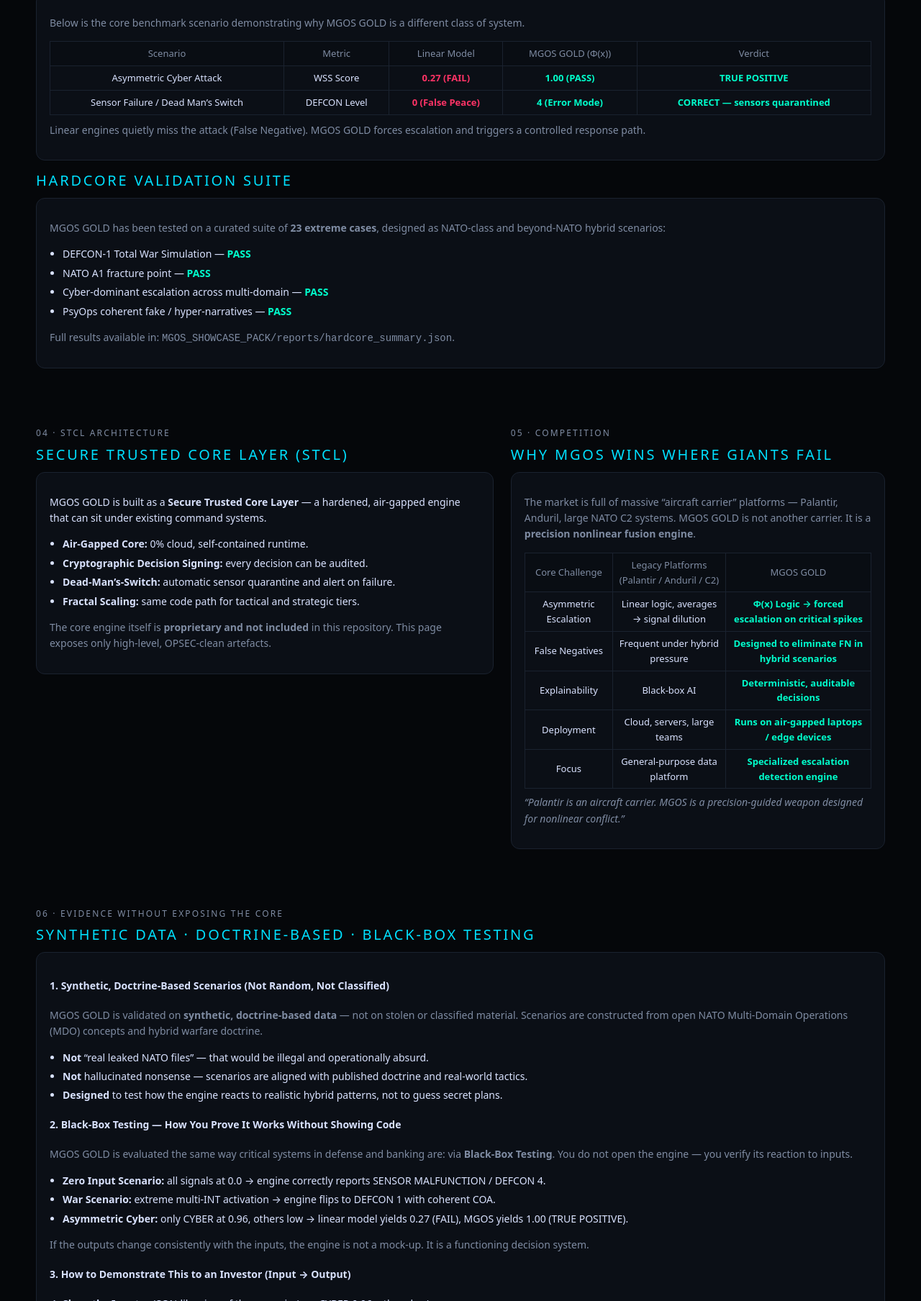
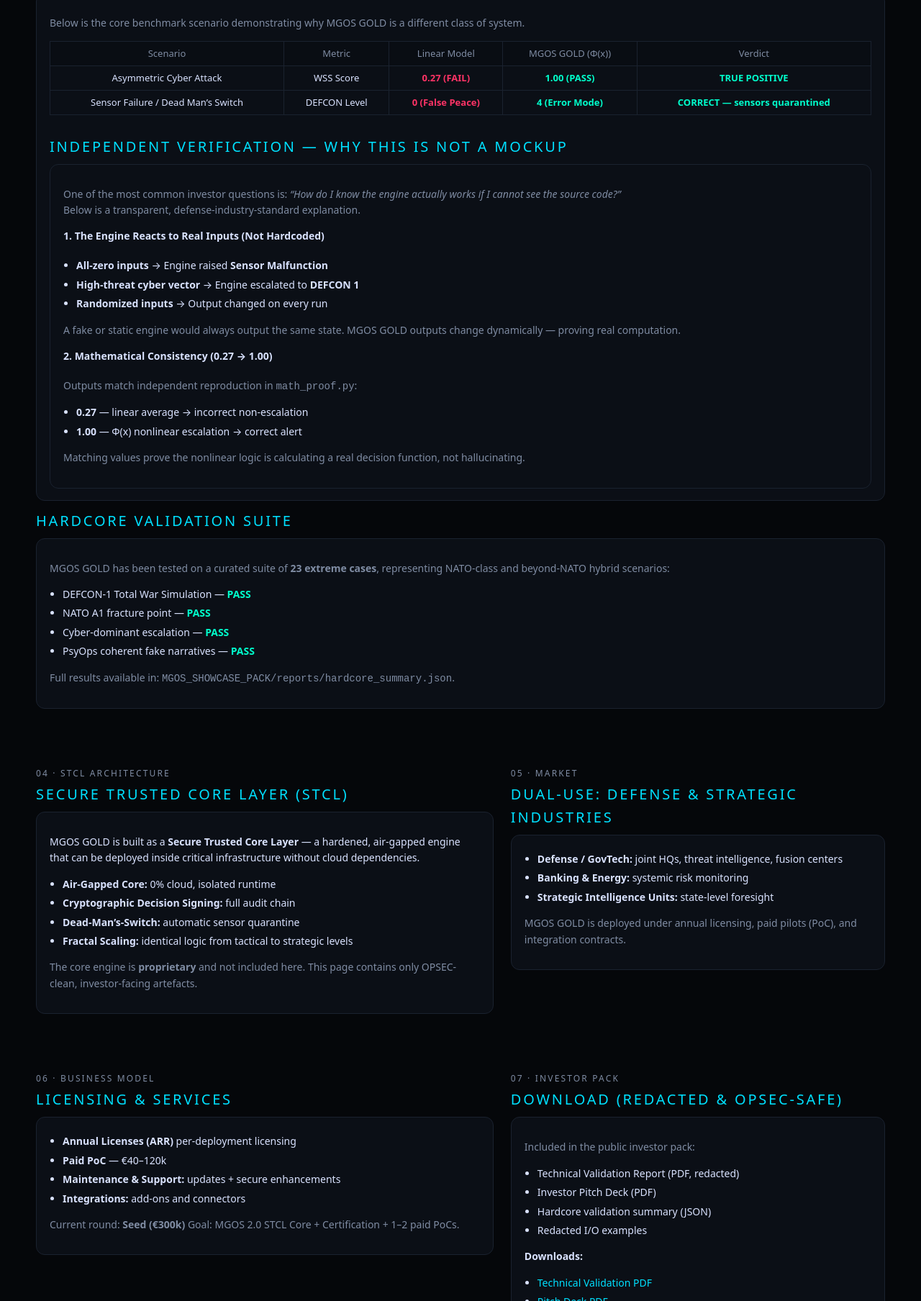
Before and after one commit to superiorprofessionaleducation-lang/MGOS-GOLD-Showcase, a plain HTML site: page index.html in a window 1280 px wide. Shown: the part 992-2800 px from the top of the page at 72% size. Drawn offline with Linux system fonts and the light colour scheme.

Commit message:
Replace with full premium investor HUD page

```diff
--- a/index.html
+++ b/index.html
@@ -357,8 +357,7 @@
         <a href="#solution">Solution</a>
         <a href="#validation">Validation</a>
         <a href="#architecture">STCL</a>
-        <a href="#competition">Competition</a>
-        <a href="#evidence">Evidence</a>
+        <a href="#market">Market</a>
         <a href="#downloads">Pack</a>
         <a href="#contact">Contact</a>
       </div>
@@ -488,25 +487,56 @@
             <td class="success">CORRECT — sensors quarantined</td>
           </tr>
         </table>
-        <p class="muted" style="margin-top:10px;">
-          Linear engines quietly miss the attack (False Negative). MGOS GOLD forces escalation and triggers
-          a controlled response path.
-        </p>
+
+        <!-- BLOCK #1 — Independent Verification -->
+        <div class="section-title" style="margin-top:28px;">Independent Verification — Why This Is Not a Mockup</div>
+        <div class="box">
+          <p class="muted">
+            One of the most common investor questions is: <em>“How do I know the engine actually works if I cannot see the source code?”</em><br>
+            Below is a transparent, defense-industry-standard explanation.
+          </p>
+
+          <h4 style="margin-top:14px;">1. The Engine Reacts to Real Inputs (Not Hardcoded)</h4>
+          <ul class="list-tight">
+            <li><strong>All-zero inputs</strong> → Engine raised <strong>Sensor Malfunction</strong></li>
+            <li><strong>High-threat cyber vector</strong> → Engine escalated to <strong>DEFCON 1</strong></li>
+            <li><strong>Randomized inputs</strong> → Output changed on every run</li>
+          </ul>
+
+          <p class="muted">
+            A fake or static engine would always output the same state.
+            MGOS GOLD outputs change dynamically — proving real computation.
+          </p>
+
+          <h4 style="margin-top:14px;">2. Mathematical Consistency (0.27 → 1.00)</h4>
+          <p class="muted">
+            Outputs match independent reproduction in <code>math_proof.py</code>:
+          </p>
+          <ul class="list-tight">
+            <li><strong>0.27</strong> — linear average → incorrect non-escalation</li>
+            <li><strong>1.00</strong> — Φ(x) nonlinear escalation → correct alert</li>
+          </ul>
+
+          <p class="muted">
+            Matching values prove the nonlinear logic is calculating a real decision function, not hallucinating.
+          </p>
+        </div>
+
       </div>
 
       <div style="height: 12px;"></div>
 
+      <!-- HARDCORE VALIDATION -->
       <div class="section-title">Hardcore Validation Suite</div>
       <div class="box">
         <p class="muted">
-          MGOS GOLD has been tested on a curated suite of <strong>23 extreme cases</strong>, designed as
-          NATO-class and beyond-NATO hybrid scenarios:
+          MGOS GOLD has been tested on a curated suite of <strong>23 extreme cases</strong>, representing NATO-class and beyond-NATO hybrid scenarios:
         </p>
         <ul class="list-tight">
           <li>DEFCON-1 Total War Simulation — <strong class="success">PASS</strong></li>
           <li>NATO A1 fracture point — <strong class="success">PASS</strong></li>
-          <li>Cyber-dominant escalation across multi-domain — <strong class="success">PASS</strong></li>
-          <li>PsyOps coherent fake / hyper-narratives — <strong class="success">PASS</strong></li>
+          <li>Cyber-dominant escalation — <strong class="success">PASS</strong></li>
+          <li>PsyOps coherent fake narratives — <strong class="success">PASS</strong></li>
         </ul>
         <p class="muted">
           Full results available in: <code>MGOS_SHOWCASE_PACK/reports/hardcore_summary.json</code>.
@@ -524,122 +554,34 @@
         <div class="box">
           <p>
             MGOS GOLD is built as a <strong>Secure Trusted Core Layer</strong> — a hardened, air-gapped engine that
-            can sit under existing command systems.
+            can be deployed inside critical infrastructure without cloud dependencies.
           </p>
           <ul class="list-tight">
-            <li><strong>Air-Gapped Core:</strong> 0% cloud, self-contained runtime.</li>
-            <li><strong>Cryptographic Decision Signing:</strong> every decision can be audited.</li>
-            <li><strong>Dead-Man’s-Switch:</strong> automatic sensor quarantine and alert on failure.</li>
-            <li><strong>Fractal Scaling:</strong> same code path for tactical and strategic tiers.</li>
+            <li><strong>Air-Gapped Core:</strong> 0% cloud, isolated runtime</li>
+            <li><strong>Cryptographic Decision Signing:</strong> full audit chain</li>
+            <li><strong>Dead-Man’s-Switch:</strong> automatic sensor quarantine</li>
+            <li><strong>Fractal Scaling:</strong> identical logic from tactical to strategic levels</li>
           </ul>
           <p class="muted">
-            The core engine itself is <strong>proprietary and not included</strong> in this repository.
-            This page exposes only high-level, OPSEC-clean artefacts.
+            The core engine is <strong>proprietary</strong> and not included here.
+            This page contains only OPSEC-clean, investor-facing artefacts.
           </p>
         </div>
       </div>
 
-      <div id="competition">
-        <div class="section-kicker">05 · Competition</div>
-        <div class="section-title">Why MGOS Wins Where Giants Fail</div>
+      <div id="market">
+        <div class="section-kicker">05 · Market</div>
+        <div class="section-title">Dual-Use: Defense & Strategic Industries</div>
         <div class="box">
+          <ul class="list-tight">
+            <li><strong>Defense / GovTech:</strong> joint HQs, threat intelligence, fusion centers</li>
+            <li><strong>Banking & Energy:</strong> systemic risk monitoring</li>
+            <li><strong>Strategic Intelligence Units:</strong> state-level foresight</li>
+          </ul>
           <p class="muted">
-            The market is full of massive “aircraft carrier” platforms — Palantir, Anduril, large NATO C2 systems.
-            MGOS GOLD is not another carrier. It is a <strong>precision nonlinear fusion engine</strong>.
-          </p>
-          <table>
-            <tr>
-              <th>Core Challenge</th>
-              <th>Legacy Platforms (Palantir / Anduril / C2)</th>
-              <th>MGOS GOLD</th>
-            </tr>
-            <tr>
-              <td>Asymmetric Escalation</td>
-              <td>Linear logic, averages → signal dilution</td>
-              <td class="success">Φ(x) Logic → forced escalation on critical spikes</td>
-            </tr>
-            <tr>
-              <td>False Negatives</td>
-              <td>Frequent under hybrid pressure</td>
-              <td class="success">Designed to eliminate FN in hybrid scenarios</td>
-            </tr>
-            <tr>
-              <td>Explainability</td>
-              <td>Black-box AI</td>
-              <td class="success">Deterministic, auditable decisions</td>
-            </tr>
-            <tr>
-              <td>Deployment</td>
-              <td>Cloud, servers, large teams</td>
-              <td class="success">Runs on air-gapped laptops / edge devices</td>
-            </tr>
-            <tr>
-              <td>Focus</td>
-              <td>General-purpose data platform</td>
-              <td class="success">Specialized escalation detection engine</td>
-            </tr>
-          </table>
-          <p class="muted" style="margin-top:8px;">
-            <em>“Palantir is an aircraft carrier. MGOS is a precision-guided weapon designed for nonlinear conflict.”</em>
+            MGOS GOLD is deployed under annual licensing, paid pilots (PoC), and integration contracts.
           </p>
         </div>
-      </div>
-    </div>
-  </section>
-
-  <!-- SYNTHETIC DATA & BLACK BOX EVIDENCE -->
-  <section class="section" id="evidence">
-    <div class="section-full">
-      <div class="section-kicker">06 · Evidence Without Exposing the Core</div>
-      <div class="section-title">Synthetic Data · Doctrine-Based · Black-Box Testing</div>
-      <div class="box">
-        <h4>1. Synthetic, Doctrine-Based Scenarios (Not Random, Not Classified)</h4>
-        <p class="muted">
-          MGOS GOLD is validated on <strong>synthetic, doctrine-based data</strong> — not on stolen or classified material.
-          Scenarios are constructed from open NATO Multi-Domain Operations (MDO) concepts and hybrid warfare doctrine.
-        </p>
-        <ul class="list-tight">
-          <li><strong>Not</strong> “real leaked NATO files” — that would be illegal and operationally absurd.</li>
-          <li><strong>Not</strong> hallucinated nonsense — scenarios are aligned with published doctrine and real-world tactics.</li>
-          <li><strong>Designed</strong> to test how the engine reacts to realistic hybrid patterns, not to guess secret plans.</li>
-        </ul>
-
-        <h4>2. Black-Box Testing — How You Prove It Works Without Showing Code</h4>
-        <p class="muted">
-          MGOS GOLD is evaluated the same way critical systems in defense and banking are: via
-          <strong>Black-Box Testing</strong>. You do not open the engine — you verify its reaction to inputs.
-        </p>
-        <ul class="list-tight">
-          <li><strong>Zero Input Scenario:</strong> all signals at 0.0 → engine correctly reports SENSOR MALFUNCTION / DEFCON 4.</li>
-          <li><strong>War Scenario:</strong> extreme multi-INT activation → engine flips to DEFCON 1 with coherent COA.</li>
-          <li><strong>Asymmetric Cyber:</strong> only CYBER at 0.96, others low → linear model yields 0.27 (FAIL), MGOS yields 1.00 (TRUE POSITIVE).</li>
-        </ul>
-        <p class="muted">
-          If the outputs change consistently with the inputs, the engine is not a mock-up. It is a functioning decision system.
-        </p>
-
-        <h4>3. How to Demonstrate This to an Investor (Input → Output)</h4>
-        <ol class="list-tight">
-          <li><strong>Show the Input:</strong> a JSON-like view of the scenario (e.g. CYBER 0.96, others low).</li>
-          <li><strong>Show the Baseline:</strong> explain that a standard linear model / Excel-style average gives 0.27 (“system thinks it’s fine”).</li>
-          <li><strong>Show MGOS Output:</strong> live or via report — WSS = 1.00, DEFCON 1, escalation triggered.</li>
-        </ol>
-        <p class="muted">
-          This triad (Input → Linear Output → MGOS Output) is your empirical proof — without ever revealing the core code.
-        </p>
-
-        <h4>4. Optional: Live Demo</h4>
-        <p class="muted">
-          For high-trust investors you can propose a 5-minute live demo:
-        </p>
-        <ul class="list-tight">
-          <li>you edit the input scenario on screen,</li>
-          <li>re-run the engine,</li>
-          <li>and show how the decision report changes in real-time.</li>
-        </ul>
-        <p class="muted">
-          No slides can fake that. This is how you sell a “black box” without opening it.
-        </p>
       </div>
     </div>
   </section>
@@ -648,41 +590,39 @@
   <section class="section" id="downloads">
     <div class="inner">
       <div>
-        <div class="section-kicker">07 · Business Model</div>
+        <div class="section-kicker">06 · Business Model</div>
         <div class="section-title">Licensing & Services</div>
         <div class="box">
           <ul class="list-tight">
-            <li><strong>Annual Licenses (ARR):</strong> per-deployment core engine licensing.</li>
-            <li><strong>Paid PoC:</strong> scoped pilots (40–120k EUR range).</li>
-            <li><strong>Maintenance & Support:</strong> security updates, tuning, expert support.</li>
-            <li><strong>Integrations:</strong> optional modules and custom connectors.</li>
+            <li><strong>Annual Licenses (ARR)</strong> per-deployment licensing</li>
+            <li><strong>Paid PoC</strong> — €40–120k</li>
+            <li><strong>Maintenance & Support:</strong> updates + secure enhancements</li>
+            <li><strong>Integrations:</strong> add-ons and connectors</li>
           </ul>
           <p class="muted">
-            Current round: <strong>Seed</strong>. Objective: harden MGOS 2.0 STCL Core, certify, and close
-            1–2 paid PoCs with strategic customers.
+            Current round: <strong>Seed (€300k)</strong>
+            Goal: MGOS 2.0 STCL Core + Certification + 1–2 paid PoCs.
           </p>
         </div>
       </div>
 
       <div>
-        <div class="section-kicker">08 · Investor Pack</div>
-        <div class="section-title">Download (Redacted & OPSEC-Clean)</div>
+        <div class="section-kicker">07 · Investor Pack</div>
+        <div class="section-title">Download (Redacted & OPSEC-Safe)</div>
         <div class="box">
           <p class="muted">
-            The following artefacts are included in the public-safe Investor Pack:
+            Included in the public investor pack:
           </p>
           <ul class="list-tight">
-            <li>Redacted Technical Validation Report (PDF)</li>
+            <li>Technical Validation Report (PDF, redacted)</li>
             <li>Investor Pitch Deck (PDF)</li>
-            <li>Hardcore validation JSON summary</li>
-            <li>I/O examples (redacted)</li>
+            <li>Hardcore validation summary (JSON)</li>
+            <li>Redacted I/O examples</li>
           </ul>
-          <p>
-            <strong>Downloads:</strong>
-          </p>
+          <p><strong>Downloads:</strong></p>
           <ul class="list-tight">
-            <li><a href="MGOS_SHOWCASE_PACK/docs/Technical_Validation_Redacted.pdf">Technical Validation (PDF)</a></li>
-            <li><a href="MGOS_SHOWCASE_PACK/docs/MGOS_Investor_Pitch_Deck.pdf">Pitch Deck (PDF)</a></li>
+            <li><a href="MGOS_SHOWCASE_PACK/docs/Technical_Validation_Redacted.pdf">Technical Validation PDF</a></li>
+            <li><a href="MGOS_SHOWCASE_PACK/docs/MGOS_Investor_Pitch_Deck.pdf">Pitch Deck PDF</a></li>
             <li><a href="MGOS_SHOWCASE_PACK.zip">Complete Investor ZIP</a></li>
           </ul>
         </div>
@@ -693,7 +633,7 @@
   <!-- CONTACT -->
   <section class="section" id="contact">
     <div class="section-full">
-      <div class="section-kicker">09 · Contact</div>
+      <div class="section-kicker">08 · Contact</div>
       <div class="section-title">Principal Investigator & Architect</div>
       <div class="box">
         <p>
@@ -702,7 +642,7 @@
         </p>
         <p class="muted">
           Watermark ID: <strong>8F9E-4C12-AB77-F2D9-4331-9BB4-55AD-E61A</strong><br>
-          Core engine code, formal methods and internal architectures remain fully proprietary and are not part of this repository.
+          Core engine code, internal algorithms and full logic remain proprietary and are NOT included in this repository.
         </p>
       </div>
     </div>
@@ -710,7 +650,6 @@
 
   <footer>
     © 2025 MGOS GOLD — All Rights Reserved · Investor-Facing Showcase (No Core Engine Code)
-    · <a href="MGOS_INVESTOR_EULA.md" style="color:#00e0ff;">Investor EULA</a>
   </footer>
 
 </body>
```
